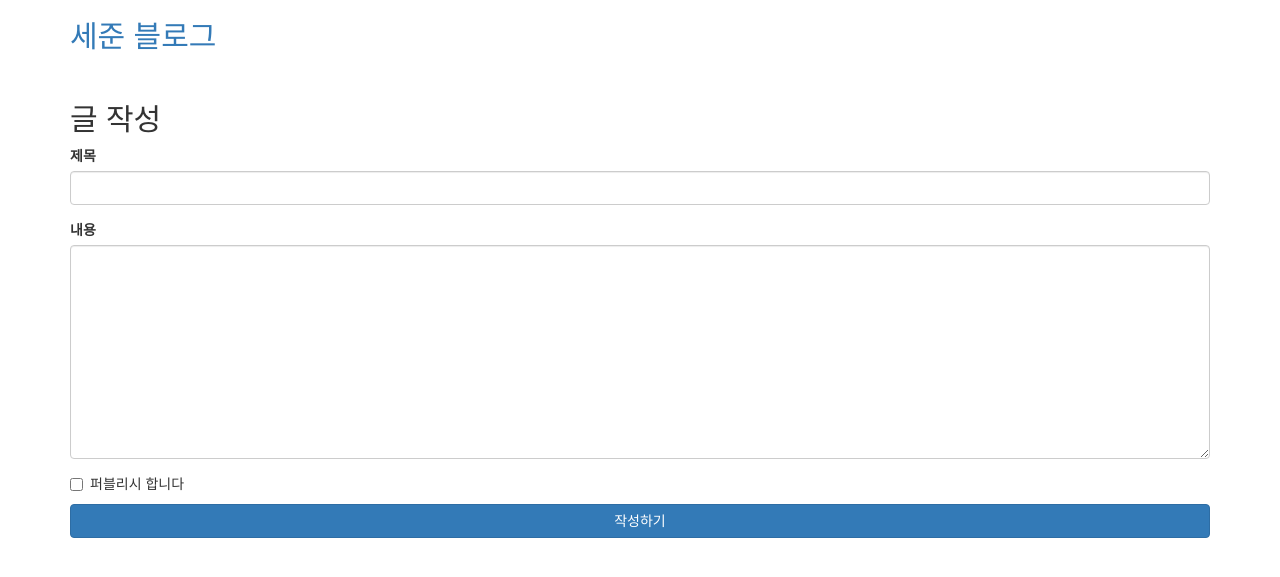
After one commit to sejunova/djangogirls, a Django app: page /post/add/ in a window 1280 px wide. The commit adds this page. Shown: the top 577 px of the page. Run offline with Django 3.2, Linux system fonts and the light colour scheme; some libraries are stand-ins or nearby versions.

Commit message:
post_detail로 redirect etc..

```diff
--- a/djangogirls/blog/views.py
+++ b/djangogirls/blog/views.py
@@ -1,17 +1,22 @@
-from django.shortcuts import render
+from django.contrib.auth import get_user_model
+from django.shortcuts import render, redirect
 from .models import Post
 from django.http import HttpResponse
+
+User = get_user_model()
+
 
 def post_list(request):
     posts = Post.objects.filter(published_date__isnull=False)
     context = {
-        #posts value는 QuerySet
+        # posts value는 QuerySet
         'posts': posts,
     }
     return render(request, 'blog/post_list.html', context)
 
-#post_detail 기능 함수 구현
-#'post'라는 key로 Post.objects.first()에 해당하는 객체를 전달
+
+# post_detail 기능 함수 구현
+# 'post'라는 key로 Post.objects.first()에 해당하는 객체를 전달
 # 템플릿은 blog/post_detail.html을 사용
 def post_detail(request, pk):
     try:
@@ -22,3 +27,34 @@ def post_detail(request, pk):
         'post': post,
     }
     return render(request, 'blog/post_detail.html', context)
+
+
+def post_add(request):
+    # post 생성 완료 후(DB에 저장 후), post_list 페이지로 돌아가기
+    # https://docs.djangoproject.com/ko/1.11/topics/http/shortcuts/#redirect
+    # extra) 작성한 post에 해당하는 post_detail 페이지로 이동
+    #
+    # post 생성 시 Post.objects.create() 메서드 사용
+    #
+    # extra) Post delete기능 구현
+    # def post_delete(request, pk):
+    #   (POST 요청에서만 동작해야함)
+    #   ->pk에 해당하는 post를 삭제하고, post_list페이지로 이동
+
+    if request.method == 'POST' and request.POST.get('title') and request.POST.get('content'):
+        title = request.POST['title']
+        content = request.POST['content']
+
+        author = User.objects.get(username='sejun')
+        post = Post.objects.create(author=author, title=title, content=content)
+        #post = Post(author=author, title=title, content=content)
+        if request.POST.get('publish'):
+            post.publish()
+        else:
+            post.save()
+        return redirect('post_detail', pk=post.pk)
+    else:
+        context = {
+
+        }
+    return render(request, 'blog/post_form.html', context)
--- a/djangogirls/config/urls.py
+++ b/djangogirls/config/urls.py
@@ -16,10 +16,11 @@ Including another URLconf
 from django.conf.urls import url
 from django.contrib import admin
 
-from blog.views import post_list, post_detail
+from blog.views import post_list, post_detail, post_add
 
 urlpatterns = [
     url(r'^admin/', admin.site.urls),
-    url(r'^$', post_list),
-    url(r'^post/(?P<pk>\d+)/', post_detail, name='post_detail')
+    url(r'^$', post_list, name='post_list'),
+    url(r'^post/(?P<pk>\d+)/', post_detail, name='post_detail'),
+    url(r'^post/add/', post_add)
 ]
--- a/djangogirls/templates/base.html
+++ b/djangogirls/templates/base.html
@@ -13,7 +13,7 @@
 </head>
 <body>
 	<div class="container">
-		<h2 class="blog-title"><a href="">세준 블로그</a></h2>
+		<h2 class="blog-title"><a href="{% url 'post_list' %}">세준 블로그</a></h2>
     </div>
 	<div class="container">
         {% block content %}
--- /dev/null
+++ b/djangogirls/templates/blog/post_form.html
@@ -0,0 +1,23 @@
+{% extends 'base.html' %}
+{% block content %}
+    <div>
+        <h2>글 작성</h2>
+        <form action="" method="post">
+            {% csrf_token %}
+            <div class="form-group">
+                <label for="input-title">제목</label>
+                <input name="title" id="input-title" type="text" class="form-control">
+            </div>
+            <div class="form-group">
+                <label for="input-content">내용</label>
+                <textarea name="content" id="input-content" cols="30" rows="10" class="form-control"></textarea>
+            </div>
+            <div class="checkbox">
+                <label>
+                    <input name="publish" type="checkbox"> 퍼블리시 합니다
+                </label>
+            </div>
+            <button class="btn btn-primary btn-block">작성하기</button>
+        </form>
+    </div>
+{% endblock %}
```
